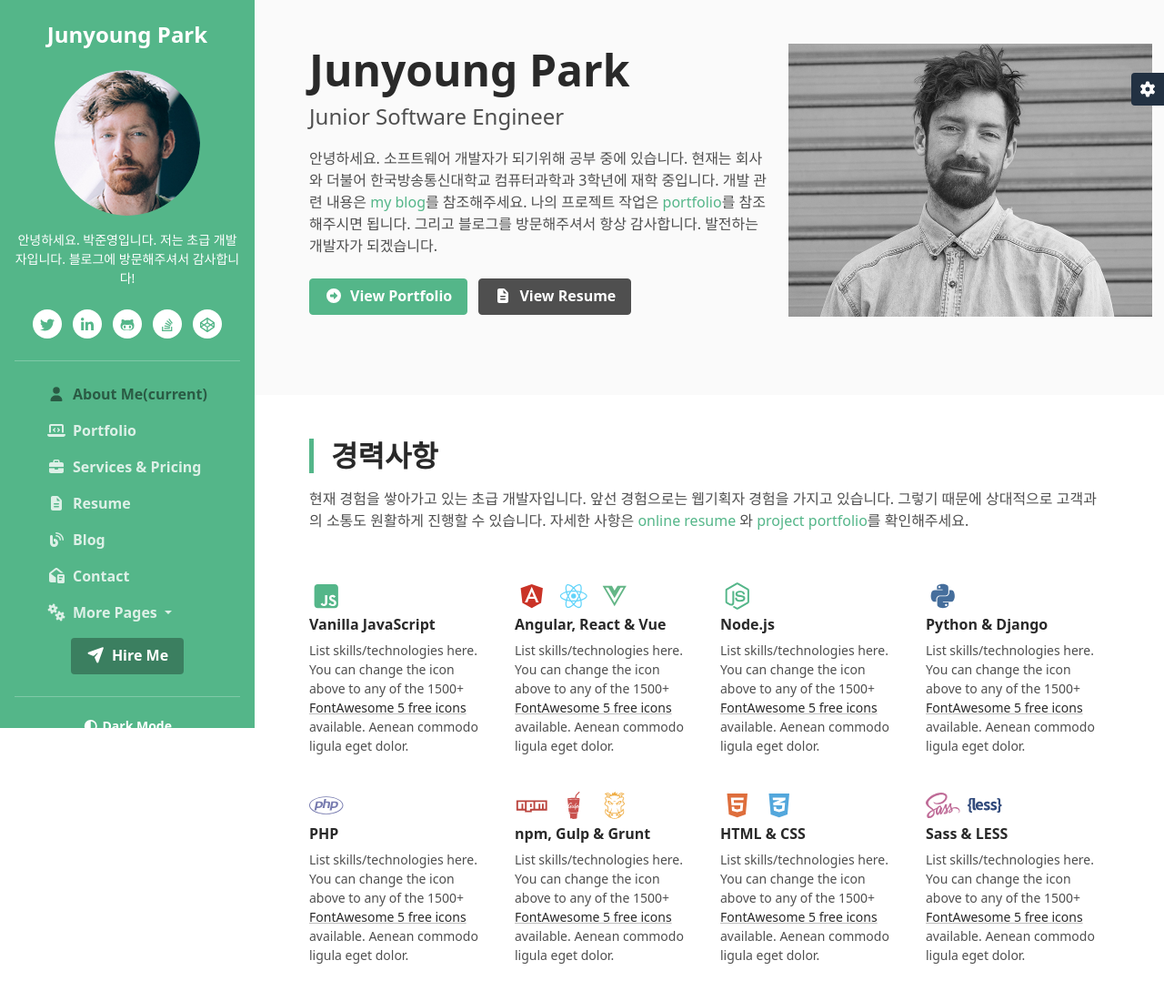
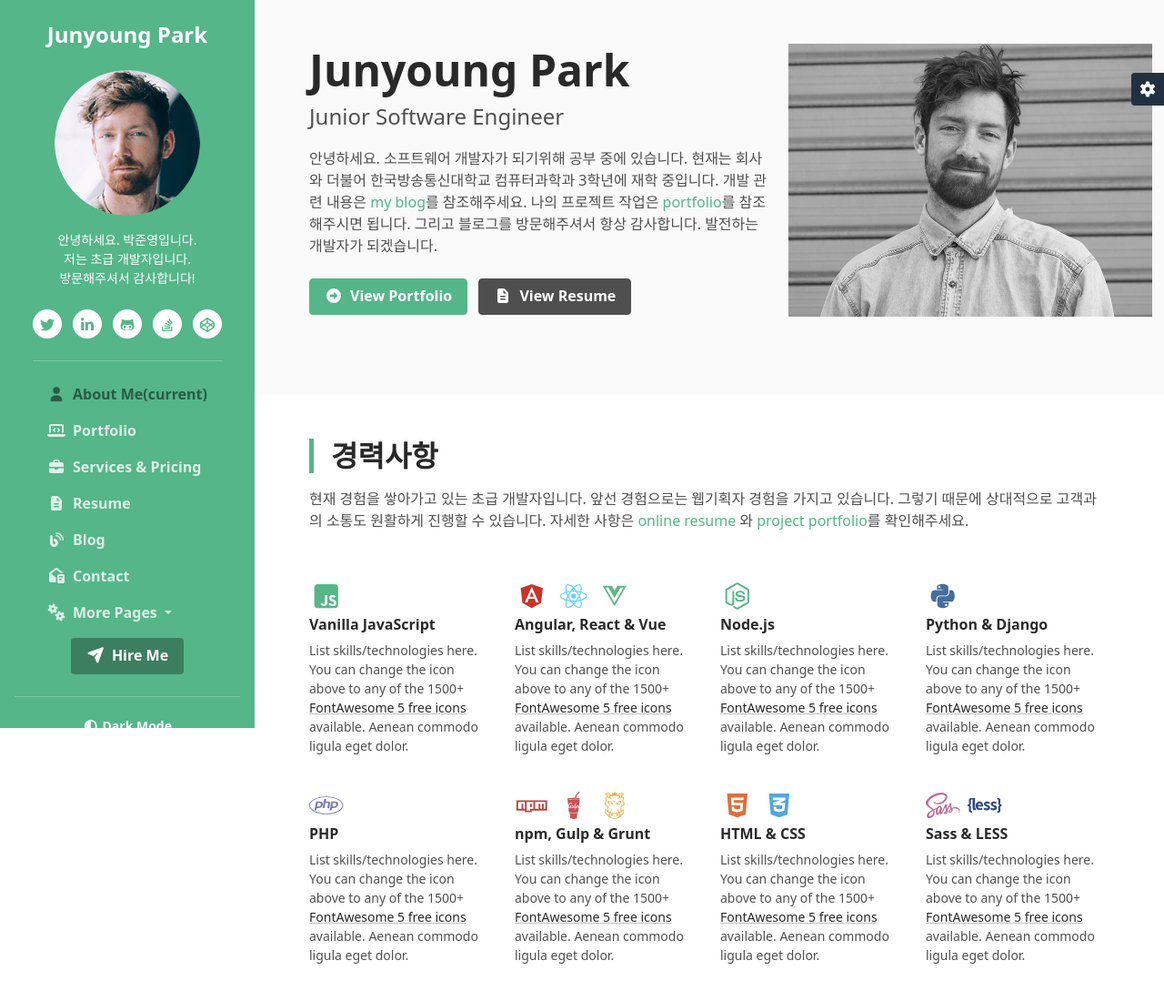
Before and after one commit to computerjyp/computerjyp.github.io, a plain HTML site: page index.html in a window 1280 px wide. Shown: the top 1100 px of the page at 91% size. Drawn offline with Linux system fonts and the light colour scheme.

Commit message:
update2
update 두번쨰

```diff
--- a/index.html
+++ b/index.html
@@ -41,7 +41,7 @@
 					<div class="profile-section pt-3 pt-lg-0">
 						<img class="profile-image mb-3 rounded-circle mx-auto" src="assets/images/profile.png" alt="image" >
 
-						<div class="bio mb-3">안녕하세요. 박준영입니다. 저는 초급 개발자입니다. 블로그에 방문해주셔서 감사합니다!</div><!--//bio-->
+						<div class="bio mb-3">안녕하세요. 박준영입니다.<br /> 저는 초급 개발자입니다.<br /> 방문해주셔서 감사합니다!</div><!--//bio-->
 						<ul class="social-list list-inline py-2 mx-auto">
 							<li class="list-inline-item"><a href="#"><i class="fab fa-twitter fa-fw"></i></a></li>
 							<li class="list-inline-item"><a href="#"><i class="fab fa-linkedin-in fa-fw"></i></a></li>
```
Also changed, not shown: blog-home-alt.html (+1 -1 lines), blog-home.html (+1 -1 lines), blog-post.html (+1 -1 lines), contact.html (+1 -1 lines), portfolio.html (+1 -1 lines), project.html (+1 -1 lines), resume.html (+1 -1 lines), services.html (+1 -1 lines).
